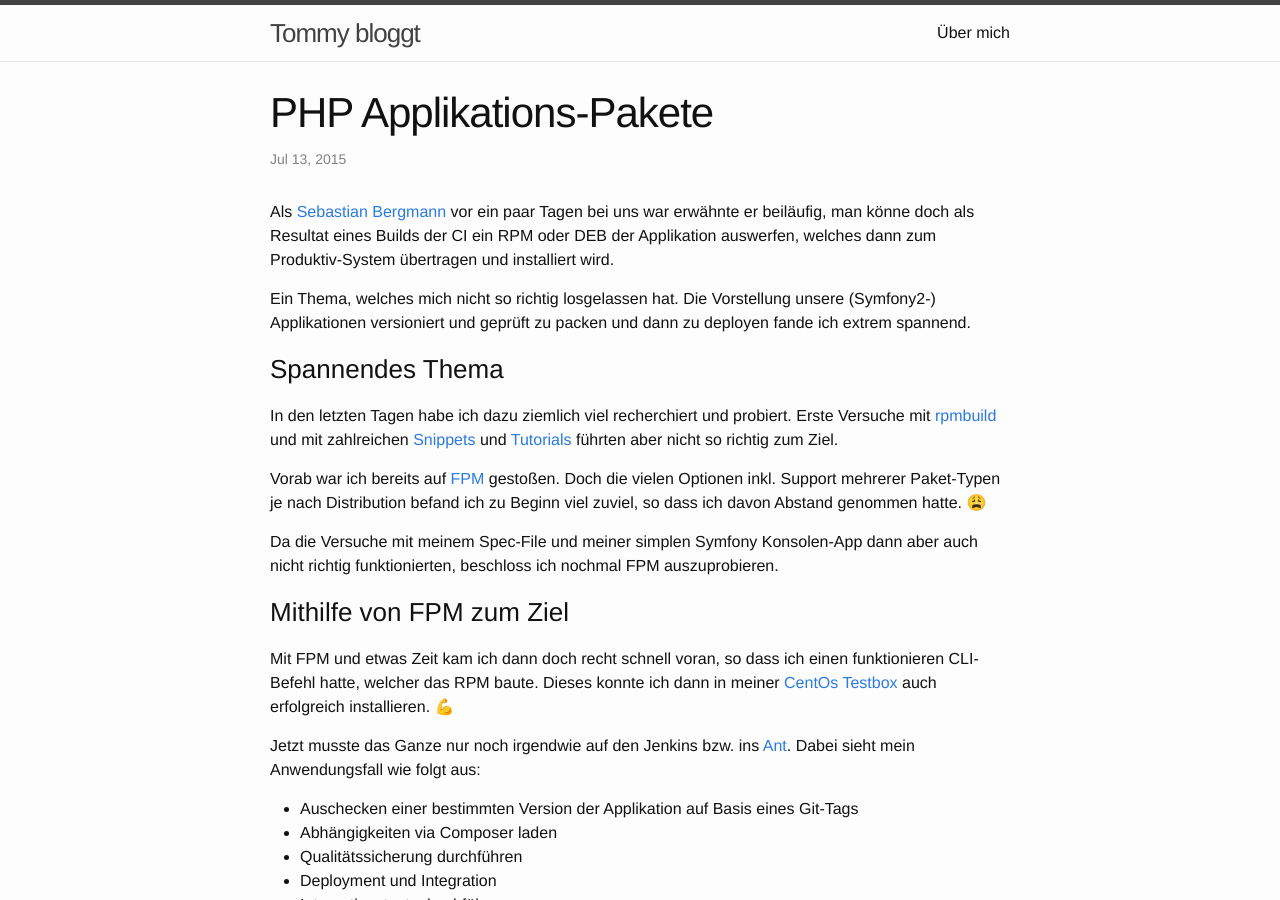
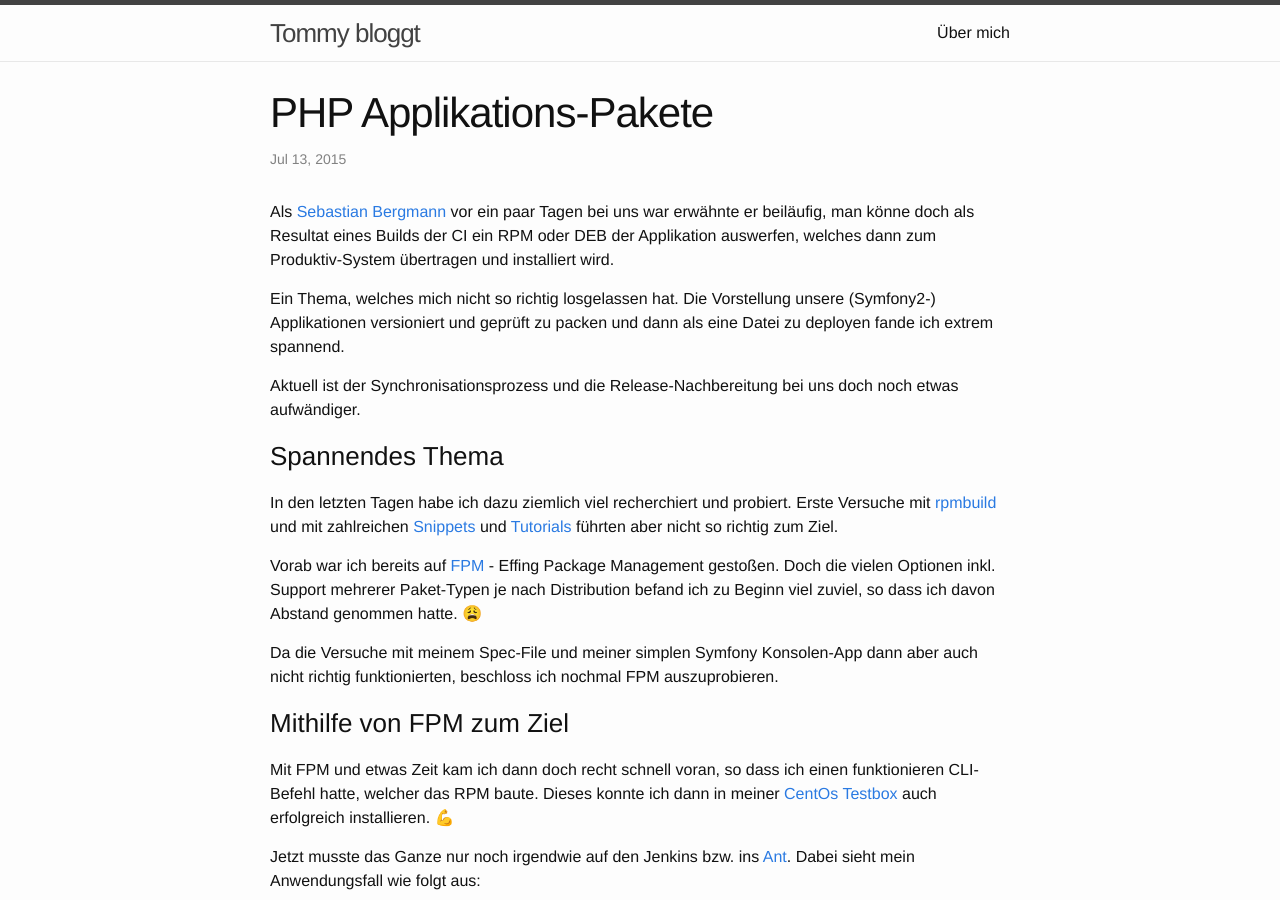
Before and after one commit to tommy-muehle/tommy-muehle.github.io, a Jekyll site: the page built from _posts/2015-07-13-php-applikations-pakete.markdown, in a window 1280 px wide and 900 px high. Built offline with Jekyll 4.4.1, drawn with Linux system fonts in a browser that asks for light colours; emoji names are drawn with the system emoji font; comment, search, counter and statistics services are not loaded; some of the changed text lies outside the part shown.

Commit message:
Update post

```diff
--- a/_posts/2015-07-13-php-applikations-pakete.markdown
+++ b/_posts/2015-07-13-php-applikations-pakete.markdown
@@ -10,7 +10,9 @@ erwähnte er beiläufig, man könne doch als Resultat eines Builds der CI ein RP
 welches dann zum Produktiv-System übertragen und installiert wird.
 
 Ein Thema, welches mich nicht so richtig losgelassen hat. Die Vorstellung unsere (Symfony2-) Applikationen
-versioniert und geprüft zu packen und dann zu deployen fande ich extrem spannend.
+versioniert und geprüft zu packen und dann als eine Datei zu deployen fande ich extrem spannend.
+
+Aktuell ist der Synchronisationsprozess und die Release-Nachbereitung bei uns doch noch etwas aufwändiger.
 
 ### Spannendes Thema
 
@@ -18,7 +20,7 @@ In den letzten Tagen habe ich dazu ziemlich viel recherchiert und probiert.
 Erste Versuche mit [rpmbuild](http://www.rpm.org/max-rpm-snapshot/rpmbuild.8.html){:target="_blank"} und mit zahlreichen [Snippets](https://gist.github.com/catchamonkey/8575619f450fe4c94acd){:target="_blank"}
 und [Tutorials](http://www.sme-server.de/download/Howtos/RPM-Build/Beginners_Guide_Own_RPMs.htm){:target="_blank"} führten aber nicht so richtig zum Ziel.
 
-Vorab war ich bereits auf [FPM](https://github.com/jordansissel/fpm){:target="_blank"} gestoßen.
+Vorab war ich bereits auf [FPM](https://github.com/jordansissel/fpm){:target="_blank"} - Effing Package Management gestoßen.
 Doch die vielen Optionen inkl. Support mehrerer Paket-Typen je nach Distribution befand ich zu Beginn viel zuviel,
 so dass ich davon Abstand genommen hatte. :weary:
 
@@ -163,8 +165,8 @@ rpm -ivh my_application-1.0-1.noarch.rpm
 
 ### Ausbaufähig
 
-Das Ganze ist jetzt natürlich noch sehr ausbaufähig und ist wie geschrieben nur ein Ansatz.
-Beispielsweise fehlen in dem Beispiel noch die Abhängigkeiten (depends). Auch die Version könnte
+Das Ganze ist jetzt natürlich noch sehr ausbaufähig und bildet auch noch nicht den genannten Anwendungsfall ab.
+Aber es ist wie geschrieben ein Ansatz. Es fehlen beispielsweise noch die Abhängigkeiten (depends). Auch die Version könnte
 noch automatisch aus dem Git gezogen werden. Weiterhin müssten die Skripte (before- und after-install) noch auf die jeweiligen Environments angepasst werden.
 
 ### Live-Beispiel
```
